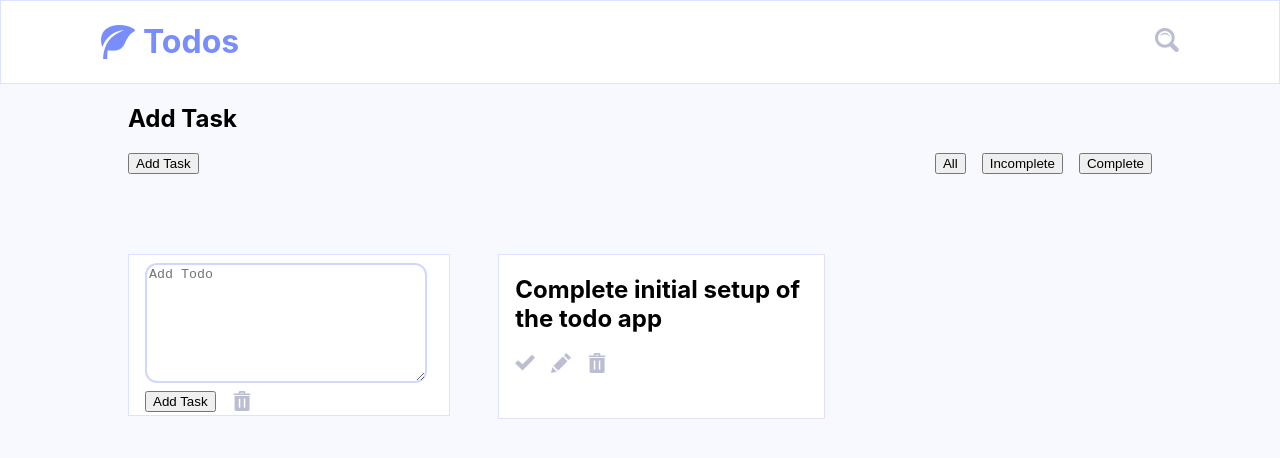
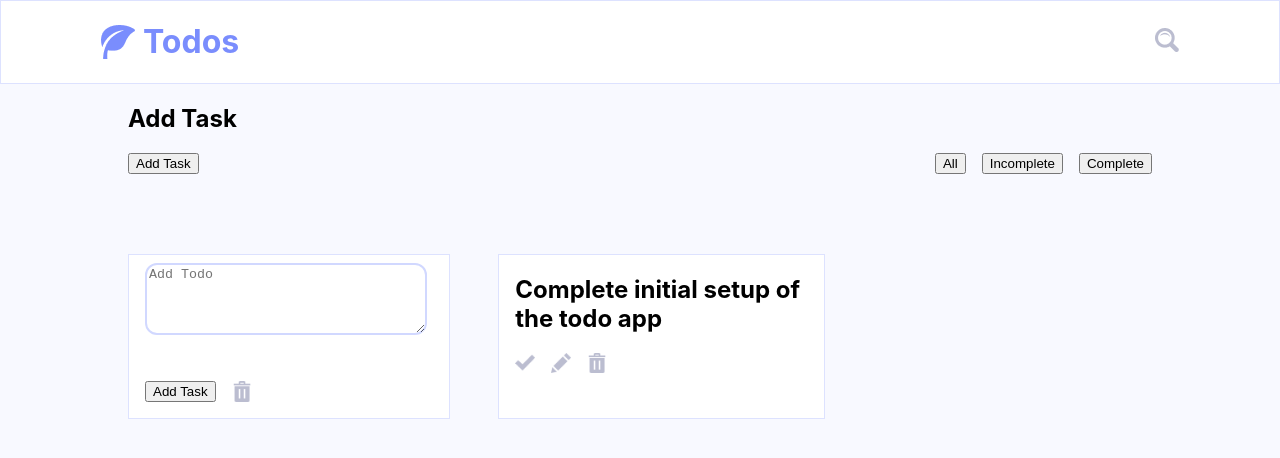
Before and after one commit to umh-wtag/todo-app, a React (Create React App) app: page / in a window 1280 px wide. Both pictures are taken after a click on the button "Add Task". Shown: the top 458 px of the page. Built offline with nearby package versions, Linux system fonts and the light colour scheme.

Commit message:
add todo form style change

```diff
--- a/src/components/form/form.module.css
+++ b/src/components/form/form.module.css
@@ -1,22 +1,24 @@
 .card {
   width: 20rem;
-  height: 10rem;
+  height: 10.2rem;
   background-color: white;
-  border: 1px solid #dde2ff;
+  border: 0.05rem solid #dde2ff;
+  position: relative;
 }
 .container {
   width: 90%;
   margin: 0 auto;
 }
 .actions {
-  margin-top: 0.25rem;
   display: flex;
   gap: 1rem;
   align-items: center;
+  bottom: 1rem;
+  position: absolute;
 }
 
 .img {
-  height: 20px;
+  height: 1.3rem;
   cursor: pointer;
 }
 
@@ -25,5 +27,5 @@
   border-radius: 0.75rem;
   margin-top: 0.5rem;
   width: 95%;
-  height: 7rem;
+  height: 4rem;
 }
```
